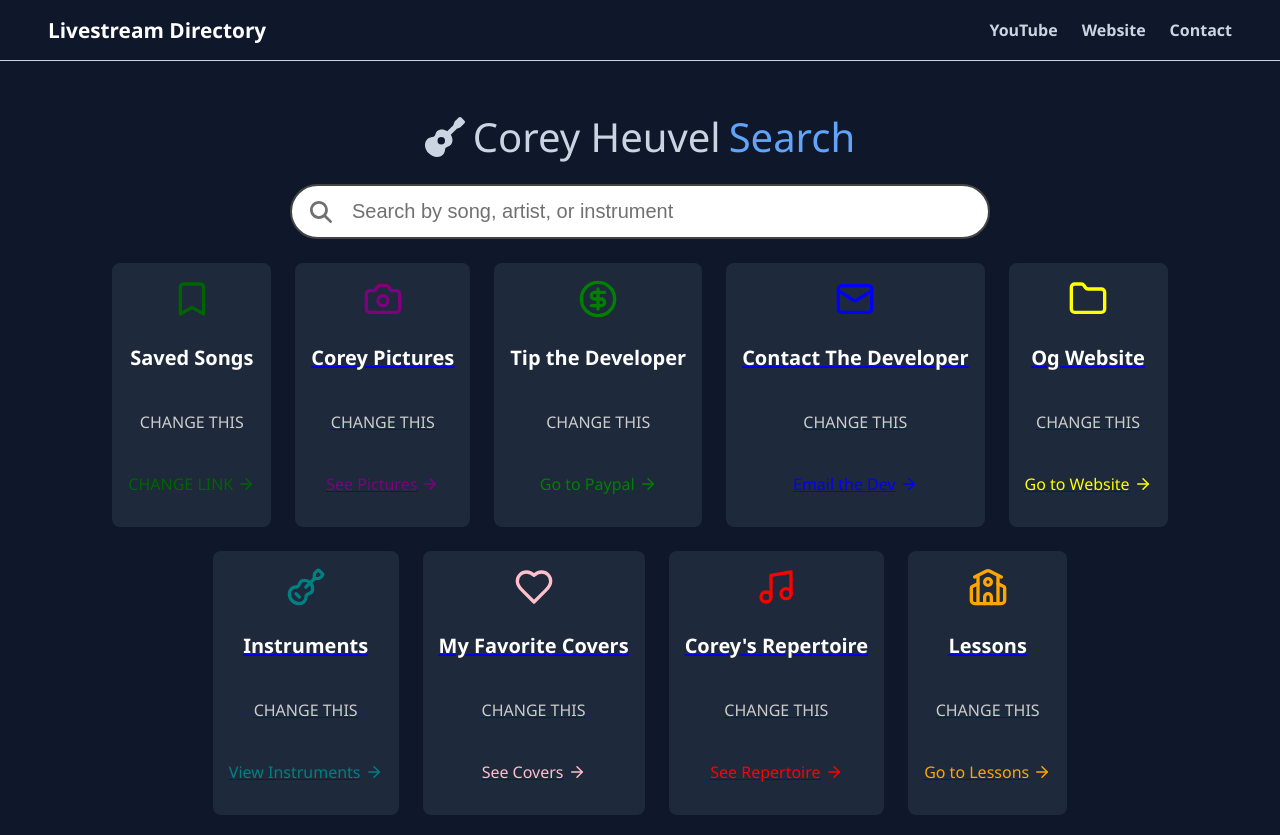
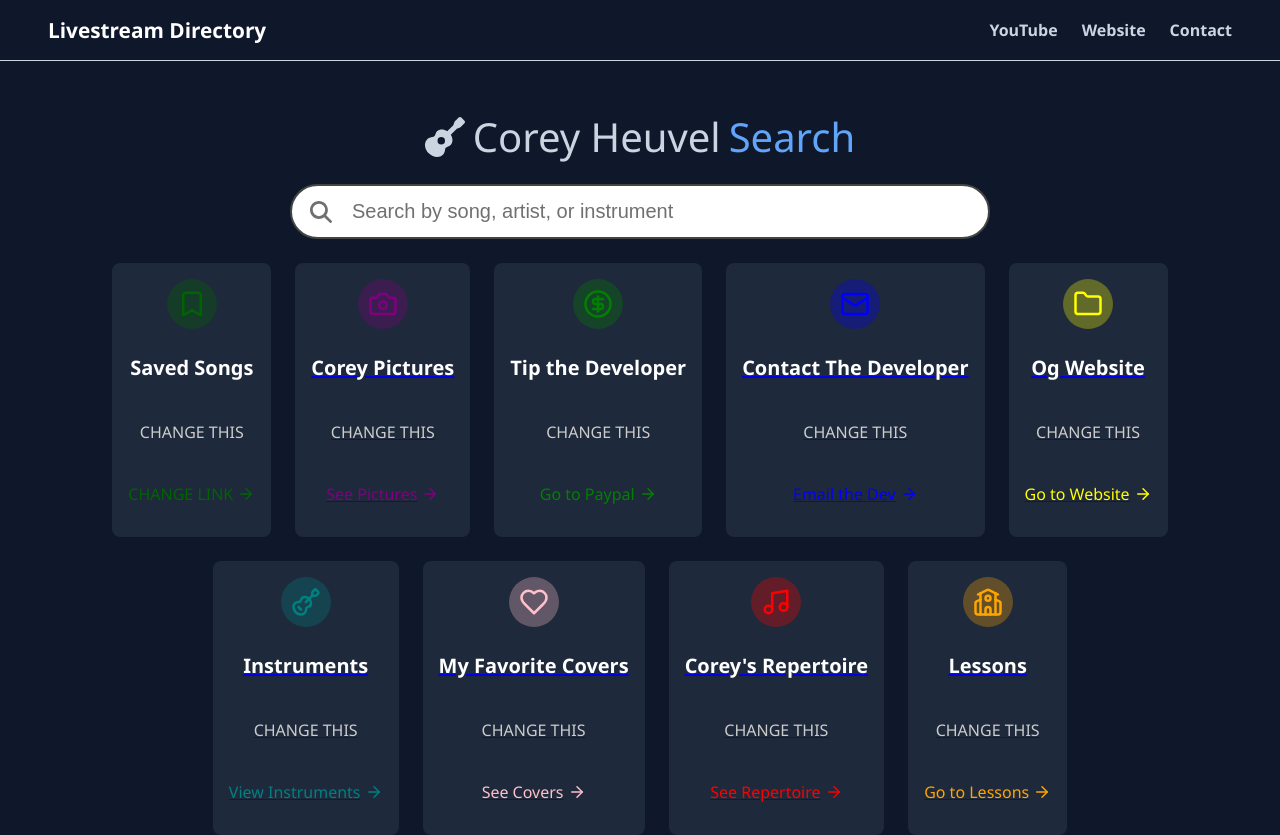
Before and after one commit to MichaelT-178/VueLivestreamDirectory, a Vue app: page / in a window 1280 px wide. Built offline with nearby package versions, Linux system fonts and the light colour scheme.

Commit message:
Updated HomeCard

```diff
--- a/src/assets/Home/CardData.json
+++ b/src/assets/Home/CardData.json
@@ -3,6 +3,7 @@
         {
             "icon": "bookmark",
             "iconColor": "darkgreen",
+            "iconColorCode": "#006400",
             "title": "Saved Songs",
             "description": "",
             "linkTitle": "",
@@ -11,6 +12,7 @@
         {
             "icon": "camera",
             "iconColor": "purple",
+            "iconColorCode": "#800080",
             "title": "Corey Pictures",
             "description": "",
             "linkTitle": "See Pictures",
@@ -19,6 +21,7 @@
         {
             "icon": "cash",
             "iconColor": "green",
+            "iconColorCode": "#008000",
             "title": "Tip the Developer",
             "description": "",
             "linkTitle": "Go to Paypal",
@@ -27,6 +30,7 @@
         {
             "icon": "email",
             "iconColor": "blue",
+            "iconColorCode": "#0000ff",
             "title": "Contact The Developer",
             "description": "",
             "linkTitle": "Email the Dev",
@@ -35,6 +39,7 @@
         {
             "icon": "folder",
             "iconColor": "yellow",
+            "iconColorCode": "#ffff00",
             "title": "Og Website",
             "description": "",
             "linkTitle": "Go to Website",
@@ -43,6 +48,7 @@
         {
             "icon": "guitar",
             "iconColor": "teal",
+            "iconColorCode": "#008080",
             "title": "Instruments",
             "description": "",
             "linkTitle": "View Instruments",
@@ -51,6 +57,7 @@
         {
             "icon": "heart",
             "iconColor": "pink",
+            "iconColorCode": "#ffc0cb",
             "title": "My Favorite Covers",
             "description": "",
             "linkTitle": "See Covers",
@@ -59,6 +66,7 @@
         {
             "icon": "musicnote",
             "iconColor": "red",
+            "iconColorCode": "#ff0000",
             "title": "Corey's Repertoire",
             "description": "",
             "linkTitle": "See Repertoire",
@@ -67,6 +75,7 @@
         {
             "icon": "school",
             "iconColor": "orange",
+            "iconColorCode": "#ffa500",
             "title": "Lessons",
             "description": "",
             "linkTitle": "Go to Lessons",
--- a/src/components/HomeCard.vue
+++ b/src/components/HomeCard.vue
@@ -5,26 +5,31 @@
     class="home-card"
     style="background-color: #1E293B; padding: 1rem; border-radius: 8px; display: flex; flex-direction: column; align-items: center; gap: 0.5rem;"
   >
-    <component
-      :is="IconComponent"
-      :stroke-color="card.iconColor"
-      :width="40"
-    />
+    <div class="icon-background" :style="backgroundStyle">
+      <component
+        :is="IconComponent"
+        :stroke-color="card.iconColorCode"
+        :width="30"
+      />
+    </div>
+
     <h2 style="color: white; font-size: 1.25rem; font-weight: bold;">
       {{ card.title }}
     </h2>
+
     <p style="color: #ccc;">
       {{ card.description || 'CHANGE THIS' }}
     </p>
+
     <p
       class="link-with-icon"
-      :style="{ color: card.iconColor || '#aaa' }"
+      :style="{ color: card.iconColorCode || '#aaa' }"
     >
       {{ card.linkTitle || 'CHANGE LINK' }}
       <component
         v-if="ArrowIcon"
         :is="ArrowIcon"
-        :stroke-color="card.iconColor"
+        :stroke-color="card.iconColorCode"
         :width="18"
         style="margin-left: 0.25rem;"
       />
@@ -43,6 +48,28 @@ const props = defineProps({
   }
 });
 
+function hexToRgba(hex, alpha = 1) {
+  let hexValue = hex.replace('#', '');
+
+  if (hexValue.length === 3) {
+    hexValue = hexValue.split('').map(c => c + c).join('');
+  }
+
+  const bigint = parseInt(hexValue, 16);
+  const r = (bigint >> 16) & 255;
+  const g = (bigint >> 8) & 255;
+  const b = bigint & 255;
+
+  return `rgba(${r}, ${g}, ${b}, ${alpha})`;
+}
+
+const backgroundStyle = computed(() => {
+  const color = props.card.iconColorCode || '#000000';
+  return {
+    backgroundColor: hexToRgba(color, 0.3)
+  };
+});
+
 const isExternalLink = computed(() => {
   return (
     typeof props.card.route === 'string' && props.card.route.startsWith('http')
@@ -58,7 +85,6 @@ const isInternalLink = computed(() => {
 const linkTag = computed(() => {
   if (isInternalLink.value) return 'router-link';
   if (isExternalLink.value) return 'a';
-
   return 'div';
 });
 
@@ -68,7 +94,6 @@ const linkProps = computed(() => {
   } else if (isExternalLink.value) {
     return {
       href: props.card.route,
-      // target: '_blank',
       rel: 'noopener noreferrer',
     };
   } else {
@@ -81,7 +106,6 @@ const IconComponent = computed(() => {
 });
 
 const ArrowIcon = computed(() => iconMap['arrowright']);
-
 </script>
 
 <style scoped>
@@ -94,6 +118,19 @@ const ArrowIcon = computed(() => iconMap['arrowright']);
 
 .link-with-icon {
   display: flex;
+  font-weight: 500;
+  /* font-family: Inter, "Inter Fallback", sans-serif; */
+  font-size: 16px;
   align-items: center;
 }
+
+.icon-background {
+  display: flex;
+  align-items: center;
+  justify-content: center;
+  width: 50px;
+  height: 50px;
+  border-radius: 50%;
+}
+
 </style>
```
